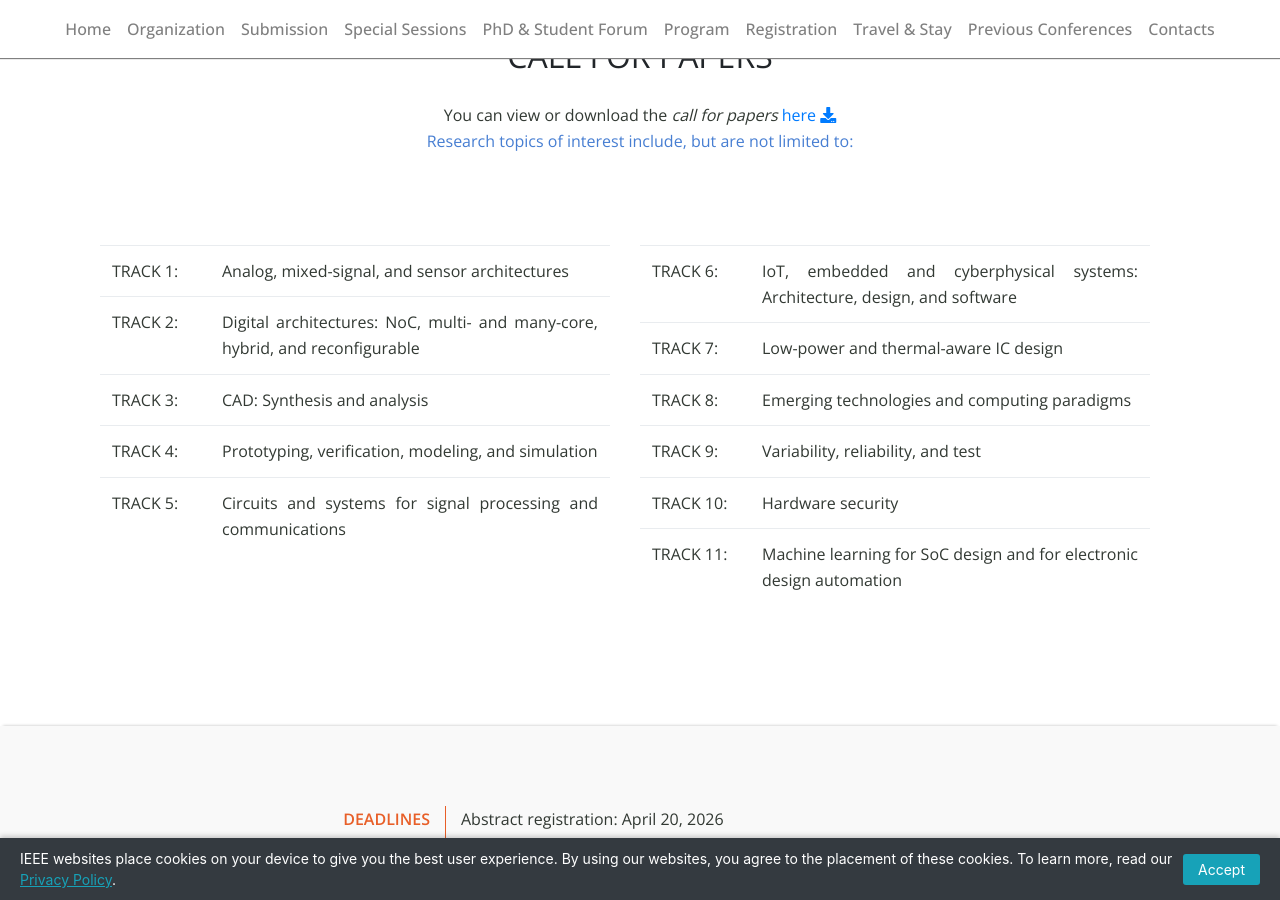
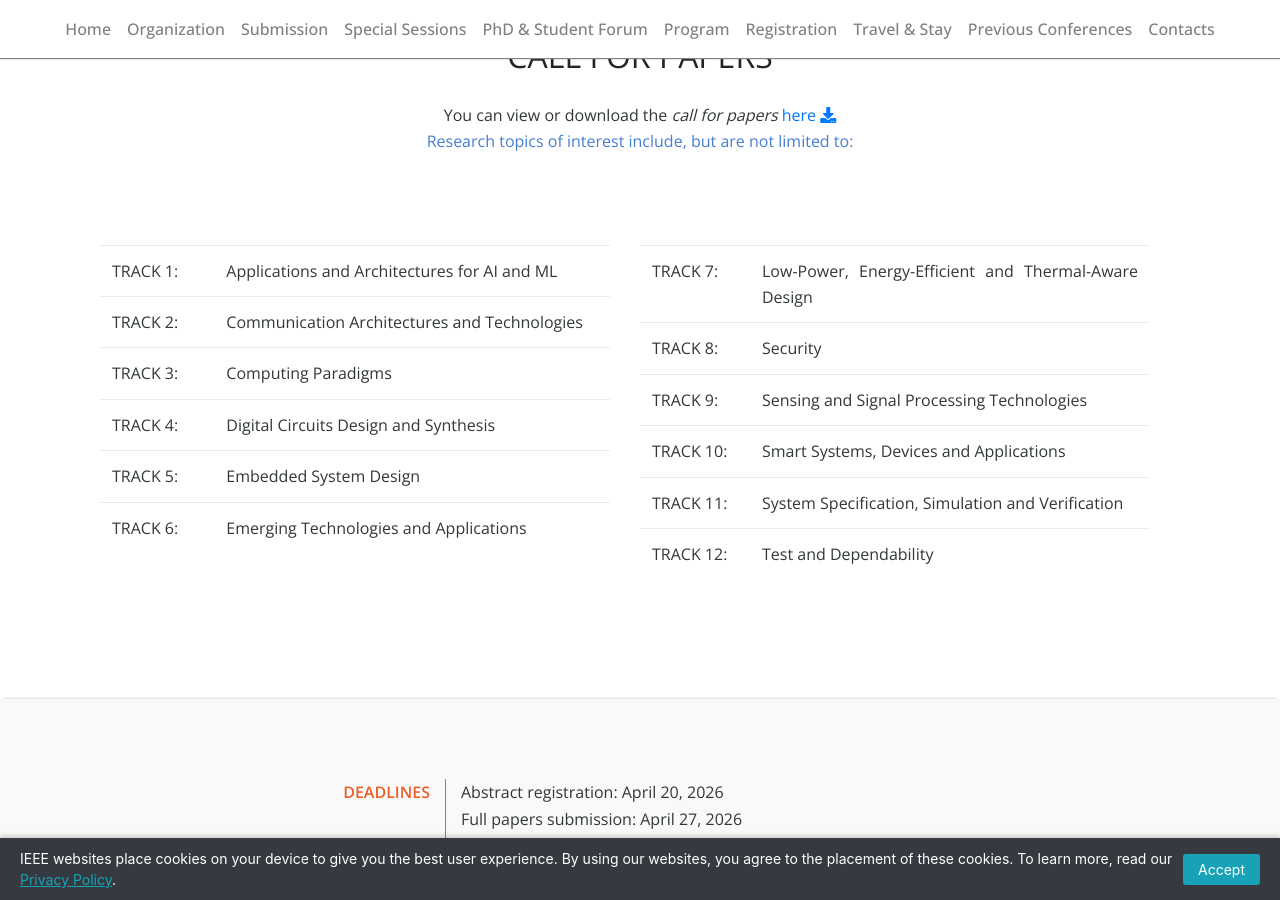
Before and after one commit to vlsi-soc/vlsi-soc, a Jekyll site: the page built from submission.md, in a window 1280 px wide and 900 px high, scrolled down 909 px. Built offline with Jekyll 4.4.1, drawn with Linux system fonts in a browser that asks for light colours; nearby versions of some CDN libraries.

Commit message:
Unify track names

```diff
--- a/submission.md
+++ b/submission.md
@@ -23,58 +23,24 @@
          <div class="col-md-6" style="text-align:justify">
             <table class="table">
                <tbody>
+                  {% for track in site.data.topics.tracks limit:6 %}
                   <tr>
-                     <td class="ops-t" style="min-width:110px"><b>TRACK 1:</b></td>
-                     <td class="ops-t">Analog, mixed-signal, and sensor architectures</td>
+                     <td class="ops-t" style="min-width:110px"><b>TRACK {{ track.number }}:</b></td>
+                     <td class="ops-t">{{ track.title }}</td>
                   </tr>
-                  <tr>
-                     <td class="ops-t" style="min-width:110px"><b>TRACK 2:</b></td>
-                     <td class="ops-t">Digital architectures: NoC, multi- and many-core, hybrid, and reconfigurable
-                     </td>
-                  </tr>
-                  <tr>
-                     <td class="ops-t" style="min-width:110px"><b>TRACK 3:</b></td>
-                     <td class="ops-t">CAD: Synthesis and analysis</td>
-                  </tr>
-                  <tr>
-                     <td class="ops-t" style="min-width:110px"><b>TRACK 4:</b></td>
-                     <td class="ops-t"> Prototyping, verification, modeling, and simulation</td>
-                  </tr>
-                  <tr>
-                     <td class="ops-t" style="min-width:110px"><b>TRACK 5:</b></td>
-                     <td class="ops-t">Circuits and systems for signal processing and communications</td>
-                  </tr>
+                  {% endfor %}
                </tbody>
             </table>
          </div>
          <div class="col-md-6" style="text-align:justify">
             <table class="table">
                <tbody>
+                  {% for track in site.data.topics.tracks offset:6 %}
                   <tr>
-                     <td class="ops-t" style="min-width:110px"><b>TRACK 6:</b></td>
-                     <td class="ops-t">IoT, embedded and cyberphysical systems: Architecture, design, and software
-                     </td>
+                     <td class="ops-t" style="min-width:110px"><b>TRACK {{ track.number }}:</b></td>
+                     <td class="ops-t">{{ track.title }}</td>
                   </tr>
-                  <tr>
-                     <td class="ops-t" style="min-width:110px"><b>TRACK 7:</b></td>
-                     <td class="ops-t">Low-power and thermal-aware IC design</td>
-                  </tr>
-                  <tr>
-                     <td class="ops-t" style="min-width:110px"><b>TRACK 8:</b></td>
-                     <td class="ops-t">Emerging technologies and computing paradigms</td>
-                  </tr>
-                  <tr>
-                     <td class="ops-t" style="min-width:110px"><b>TRACK 9:</b></td>
-                     <td class="ops-t">Variability, reliability, and test</td>
-                  </tr>
-                  <tr>
-                     <td class="ops-t" style="min-width:110px"><b>TRACK 10:</b></td>
-                     <td class="ops-t">Hardware security</td>
-                  </tr>
-                  <tr>
-                     <td class="ops-t" style="min-width:110px"><b>TRACK 11:</b></td>
-                     <td class="ops-t">Machine learning for SoC design and for electronic design automation</td>
-                  </tr>
+                  {% endfor %}
                </tbody>
             </table>
          </div>
```
Also changed, not shown: committee.md (+3 -1 lines).
